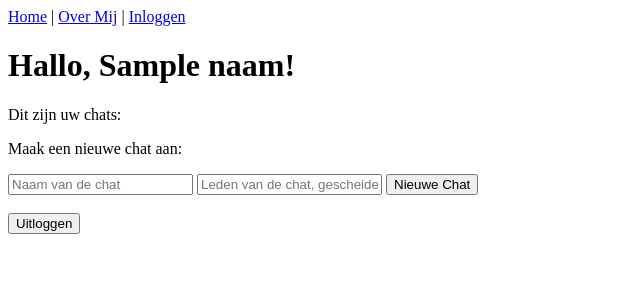
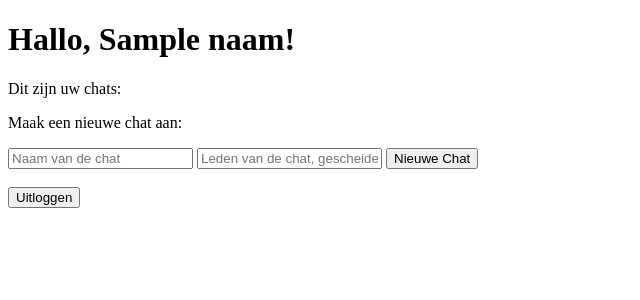
Before and after one commit to Teunes2009/WhatsSite, a FastAPI app: template templates/ingelogd.html in a window 1280 px wide. Shown: the top 300 px of the page, without its empty margins (0-640 px from the left). Run offline with FastAPI, Linux system fonts and the light colour scheme; the template is opened without the code that fills it: most values are stand-ins (such as "Sample title", 1, 10 or a date in 2020).

Commit message:
klein foutje

```diff
--- a/templates/ingelogd.html
+++ b/templates/ingelogd.html
@@ -6,9 +6,6 @@
         <script src="/static/js/htmx.min.js"></script>
     </head>
     <body>
-        <nav>
-            <a href="/">Home</a> | <a href="/about">Over Mij</a> | <a href="/project">Inloggen</a>
-        </nav>
         <h1>Hallo, {{ naam }}!</h1>
         <p>Dit zijn uw chats:</p>
         <div id="ChatList" hx-post="/GetChats" hx-trigger="every 2s, visibilitychange from:body" hx-target="#ChatList">
```
